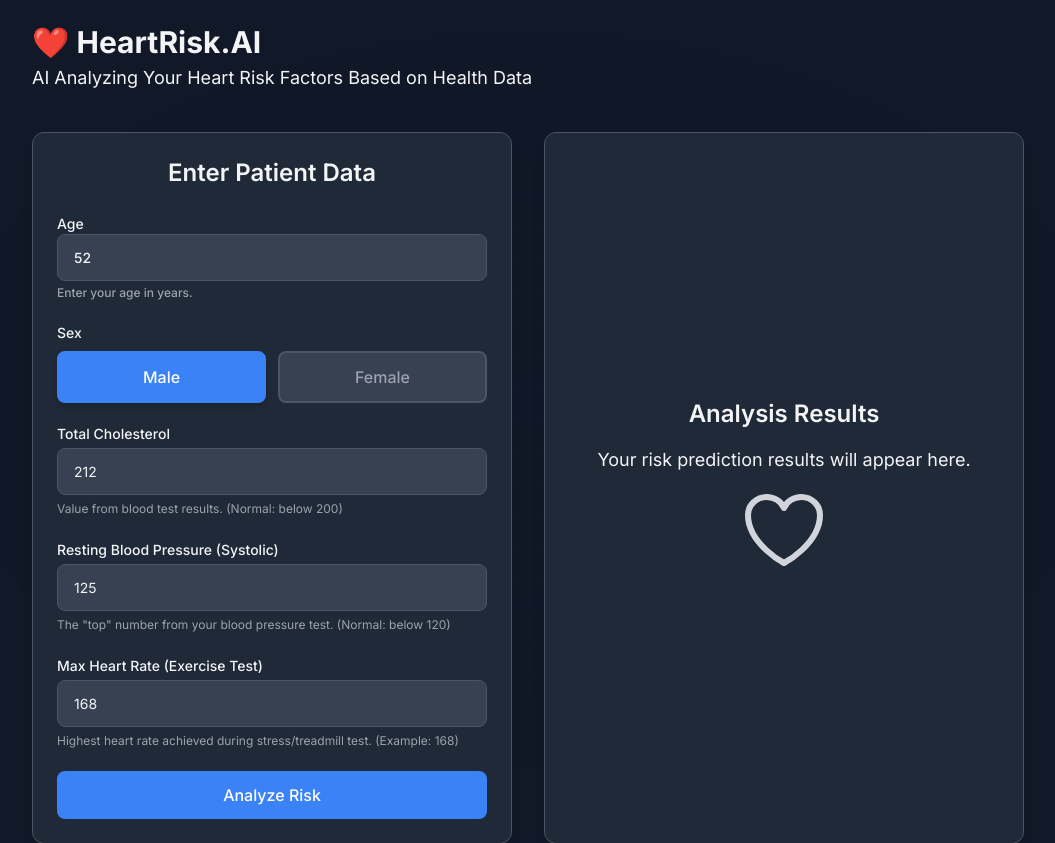
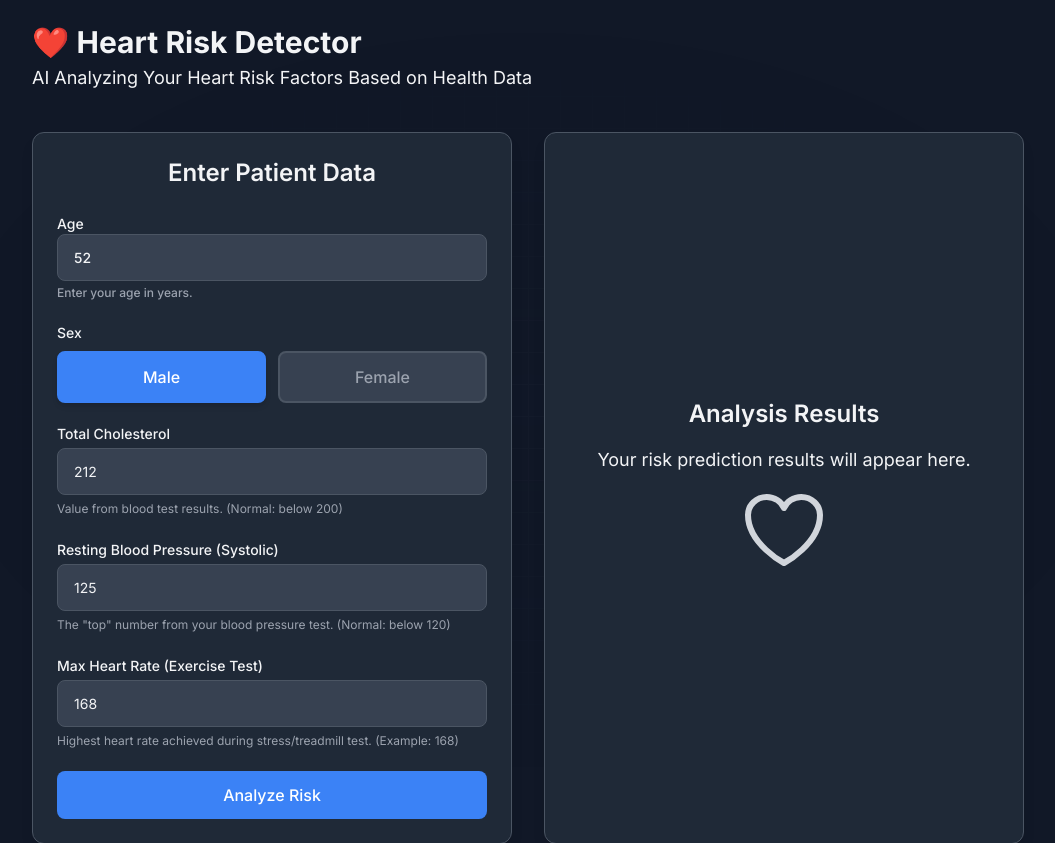
Before and after one commit to FerrelNW/heart_risk_analyzer, a Flask app: page / in a window 1280 px wide. Shown: the top 843 px of the page, without its empty margins (112-1167 px from the left). Run offline with Flask 3, Linux system fonts and the light colour scheme; some libraries are stand-ins or nearby versions.

Commit message:
Heart Risk Detector Final

```diff
--- a/app.py
+++ b/app.py
@@ -47,6 +47,7 @@ except Exception as e:
 def serve_index():
     return render_template('index.html')
 
+
 @app.route('/api/predict_heart_disease', methods=['POST'])
 def predict_heart_disease():
     if model is None or explainer is None or scaler is None or model_columns is None:
--- a/model.py
+++ b/model.py
@@ -3,6 +3,7 @@ from sklearn.ensemble import RandomForestClassifier
 from preprocessing import load_and_prep_data
 from pathlib import Path
 import json
+
 
 # Path
 ROOT_DIR = Path(__file__).parent
--- a/preprocessing.py
+++ b/preprocessing.py
@@ -51,6 +51,7 @@ def load_and_prep_data(csv_path, columns_path=None):
     scaler = StandardScaler()
     X[NUMERIC_FEATURES] = scaler.fit_transform(X[NUMERIC_FEATURES])
 
+
     if columns_path:
         try:
             with open(columns_path, 'w') as f:
--- a/static/app.js
+++ b/static/app.js
@@ -173,6 +173,7 @@ function getDynamicSuggestion(sortedShap, inputData) {
     return html;
 }
 
+
 function getFeatureNameMap() {
     return {
         'age': 'Age',
--- a/static/style.css
+++ b/static/style.css
@@ -38,6 +38,7 @@ body {
     color: var(--text-primary);
     transition: background-color 0.3s ease, color 0.3s ease;
 }
+
 
 .card {
     position: relative;
--- a/templates/index.html
+++ b/templates/index.html
@@ -17,7 +17,7 @@
     <header class="container mx-auto max-w-5xl px-4 py-6 flex justify-between items-center">
         <div>
             <h1 class="text-3xl font-bold text-accent mb-1">
-                ❤️ HeartRisk.AI
+                ❤️ Heart Risk Detector
             </h1>
             <p class="text-lg text-secondary">AI Analyzing Your Heart Risk Factors Based on Health Data</p>
         </div>
```
